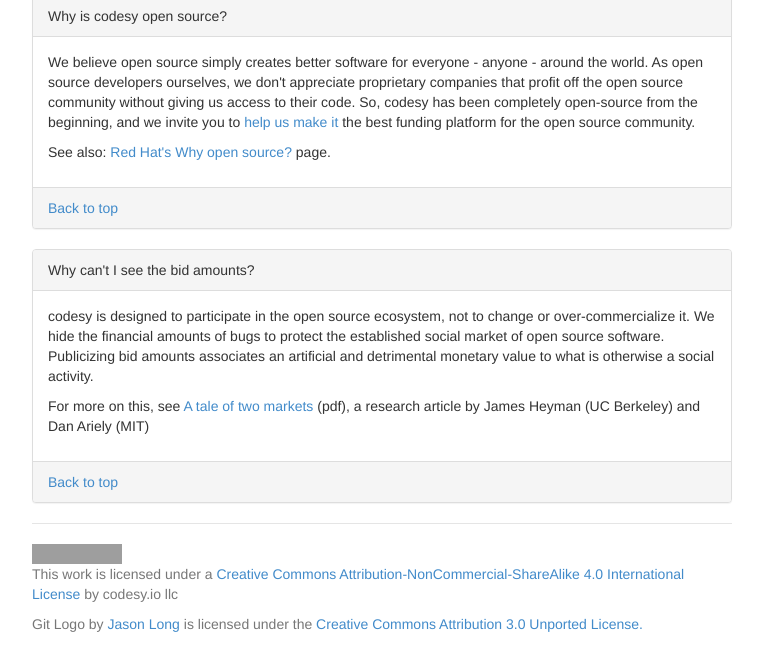
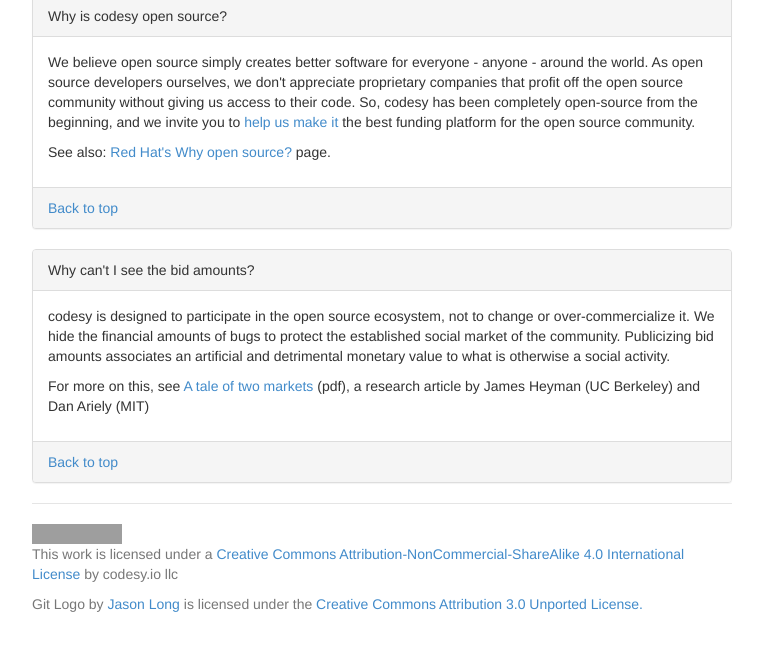
Before and after one commit to codesy/codesy.github.io, a Jekyll site: the page built from frequently-asked-questions.html, in a window 1280 px wide. Shown: the part 320-984 px from the top of the page, without its empty margins (258-1021 px from the left). Built offline with Jekyll 4.4.1, drawn with Linux system fonts in a browser that asks for light colours; grey boxes are pictures that could not be loaded.

Commit message:
community > software

```diff
--- a/frequently-asked-questions.html
+++ b/frequently-asked-questions.html
@@ -33,7 +33,7 @@
 <div id="why-double-blind" class="panel panel-default">
   <div class="panel-heading">Why can't I see the bid amounts?</div>
   <div class="panel-body">
-    <p>codesy is designed to participate in the open source ecosystem, not to change or over-commercialize it. We hide the financial amounts of bugs to protect the established social market of open source software. Publicizing bid amounts associates an artificial and detrimental monetary value to what is otherwise a social activity.</p>
+    <p>codesy is designed to participate in the open source ecosystem, not to change or over-commercialize it. We hide the financial amounts of bugs to protect the established social market of the community. Publicizing bid amounts associates an artificial and detrimental monetary value to what is otherwise a social activity.</p>
     <p>For more on this, see <a href="http://people.duke.edu/~dandan/Papers/PI/2markets.pdf" target="_new">A tale of two markets</a> (pdf), a research article by James Heyman (UC Berkeley) and Dan Ariely (MIT)</p>
   </div>
   <div class="panel-footer">
```
